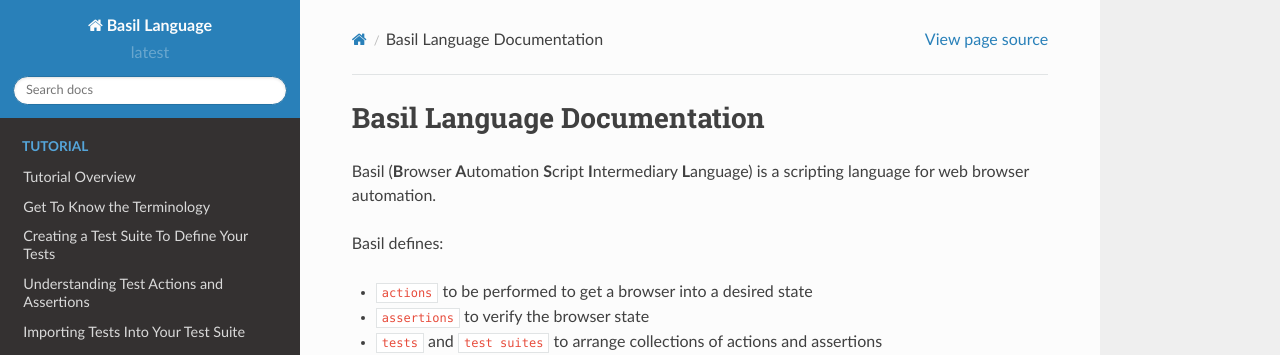
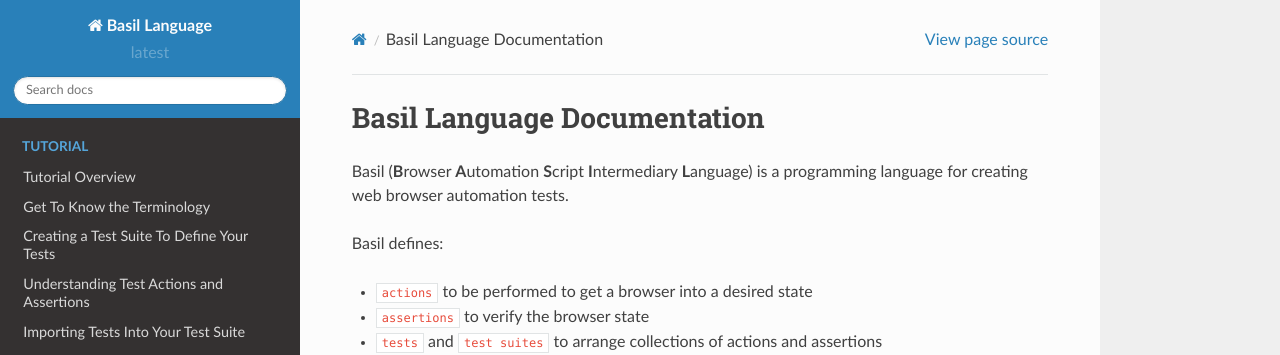
Before and after one commit to webignition/bas-spec, a Sphinx documentation site: the page built from docs/index.rst, in a window 1280 px wide and 1218 px high. Shown: the top 355 px of the window. Built offline with Sphinx 7.4.7 and the Read the Docs theme 2.0.0, drawn with Linux system fonts in a browser that asks for light colours.

Commit message:
Re-phrase language summary (#133)

```diff
--- a/docs/index.rst
+++ b/docs/index.rst
@@ -7,8 +7,8 @@
 Basil Language Documentation
 ============================
 
-Basil (**B**\ rowser **A**\ utomation **S**\ cript **I**\ ntermediary **L**\ anguage) is a scripting language for web
-browser automation.
+Basil (**B**\ rowser **A**\ utomation **S**\ cript **I**\ ntermediary **L**\ anguage) is a programming language for
+creating web browser automation tests.
 
 Basil defines:
 
```
